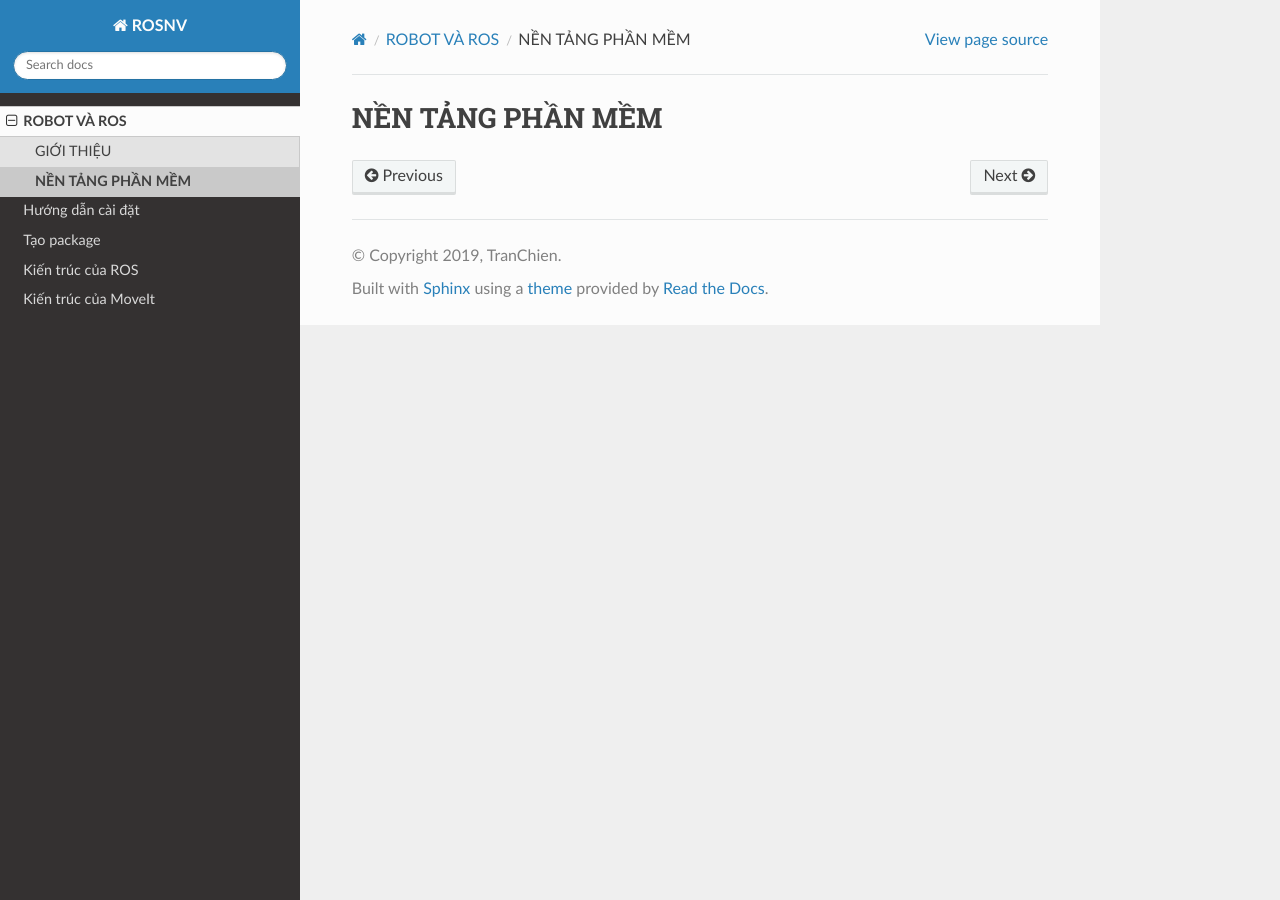
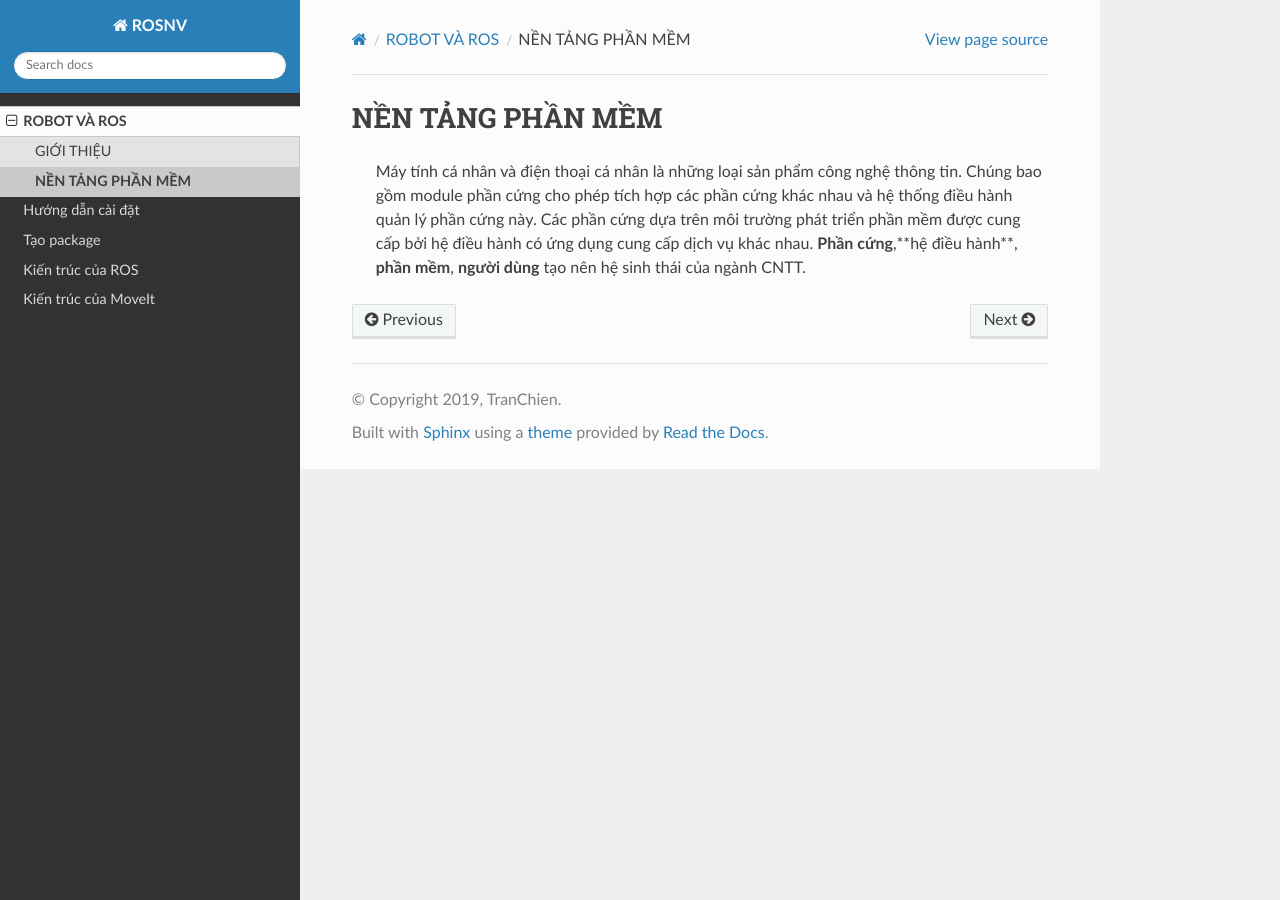
Before and after one commit to tranchien9xvn/github1, a Sphinx documentation site: the page built from source/doc/paren_introduction/WhatROScando.rst, in a window 1280 px wide. Built offline with Sphinx 7.4.7 and the Read the Docs theme 2.0.0, drawn with Linux system fonts in a browser that asks for light colours.

Commit message:
nền tảng phần mềm

```diff
--- a/source/doc/paren_introduction/WhatROScando.rst
+++ b/source/doc/paren_introduction/WhatROScando.rst
@@ -1,8 +1,5 @@
 NỀN TẢNG PHẦN MỀM
 =================
-
-.. image:: paren_introduction/images/anh1a.png
-   :width: 300px
 
  Máy tính cá nhân và điện thoại cá nhân là những loại sản phẩm công nghệ thông tin. Chúng bao gồm module phần cứng cho phép tích hợp các phần cứng khác nhau
  và hệ thống điều hành quản lý phần cứng này. Các phần cứng dựa trên môi trường phát triển phần mềm được cung cấp bởi hệ điều hành có ứng
```
